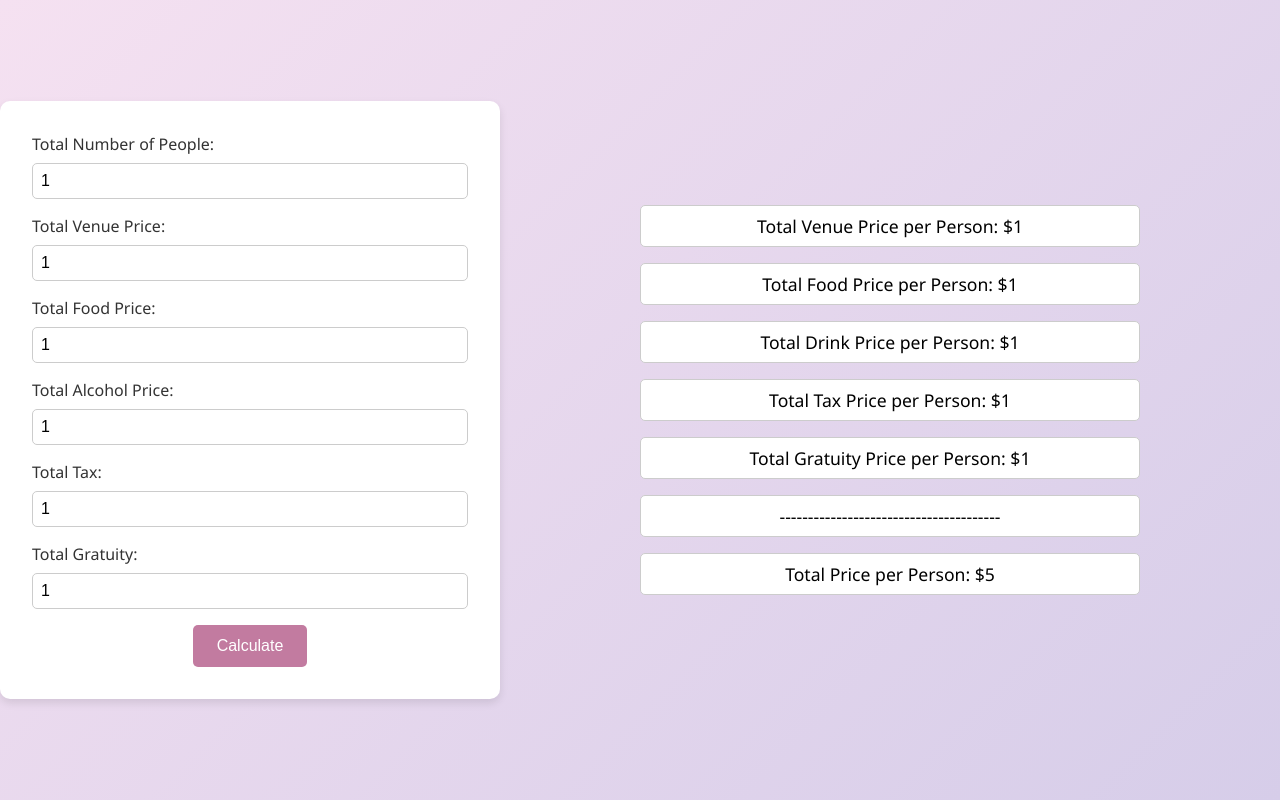
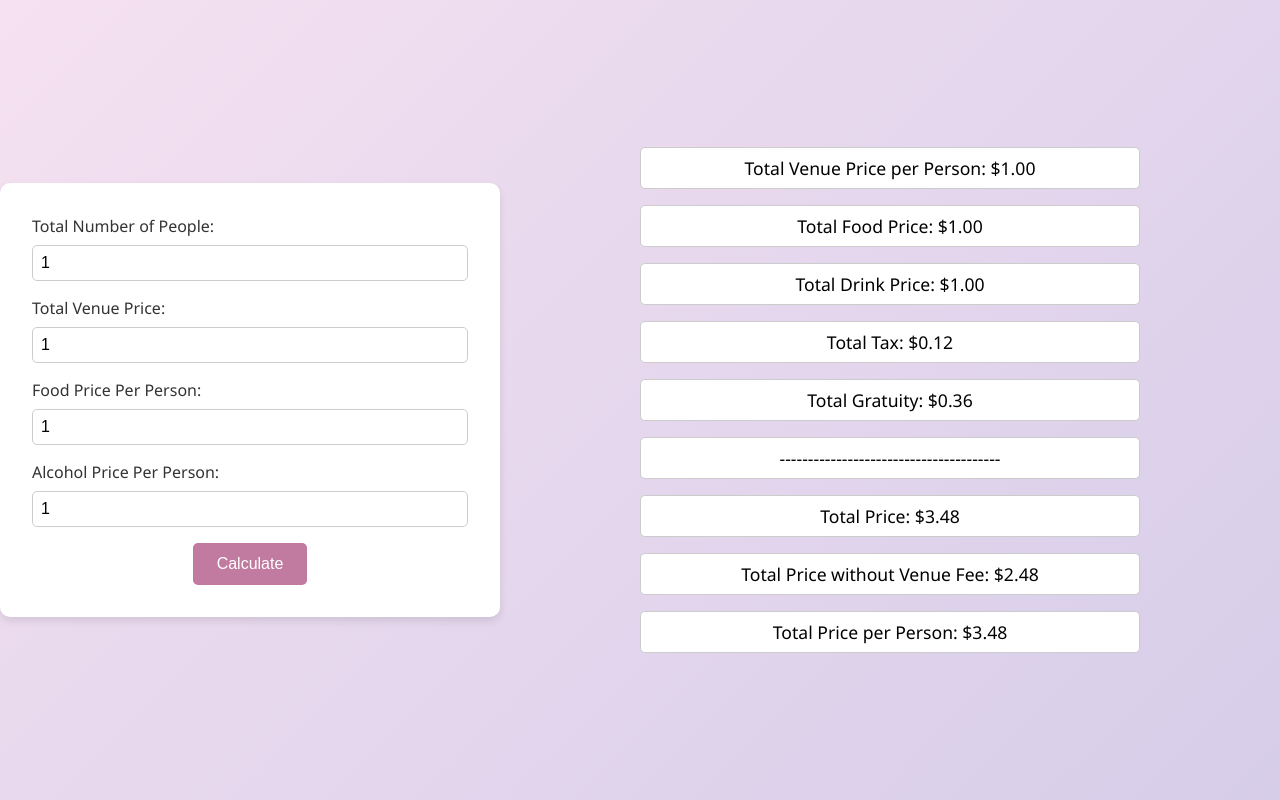
Before and after one commit to faustdom/wedding_help, a plain HTML site: page index.html in a window 1280 px wide. Both pictures are taken after a click on the button "Calculate". Drawn offline with Linux system fonts and the light colour scheme.

Commit message:
fixed calc

```diff
--- a/index.html
+++ b/index.html
@@ -19,20 +19,12 @@
             <input id="venue" type="number" min="1" value="1">
         </label>
         <label for="food">
-            Total Food Price:
+            Food Price Per Person:
             <input id="food" type="number" min="1" value="1">
         </label>
         <label for="drink">
-            Total Alcohol Price:
+            Alcohol Price Per Person:
             <input id="drink" type="number" min="1" value="1">
-        </label>
-        <label for="tax">
-            Total Tax:
-            <input id="tax" type="number" min="1" value="1">
-        </label>
-        <label for="grat">
-            Total Gratuity:
-            <input id="grat" type="number" min="1" value="1">
         </label>
 
         <button onclick="CalculateTotal()">Calculate</button>
@@ -46,6 +38,8 @@
     <div aria-live="polite" id="taxPer"></div>
     <div aria-live="polite" id="gratPer"></div>
     <div aria-live="polite" id="spacer"></div>
+    <div aria-live="polite" id="total"></div>
+    <div aria-live="polite" id="totalNoExtra"></div>
     <div aria-live="polite" id="perPerson"></div>
 </div>
 
--- a/wedCalc.js
+++ b/wedCalc.js
@@ -1,3 +1,10 @@
+const formatter = new Intl.NumberFormat('en-US', {
+    style: 'currency',
+    currency: 'USD',
+    minimumFractionDigits: 2, // always show 2 decimal places
+        maximumFractionDigits: 2, // even for round numbers like 1000
+});
+
 function CalculateTotal() {
 
     const perPerson     = document.querySelector('#perPerson');
@@ -7,37 +14,45 @@ function CalculateTotal() {
     const taxPer        = document.querySelector('#taxPer');
     const gratPer        = document.querySelector('#gratPer');
     const spacer        = document.querySelector('#spacer');
+    const total        = document.querySelector('#total');
+    const totalNoExtra        = document.querySelector('#totalNoExtra');
 
     const people  = parseFloat(document.getElementById('people').value);
     const venue  = parseFloat(document.getElementById('venue').value);
     const food  = parseFloat(document.getElementById('food').value);
     const drink  = parseFloat(document.getElementById('drink').value);
-    const tax  = parseFloat(document.getElementById('tax').value);
-    const grat  = parseFloat(document.getElementById('grat').value);
 
     const resultsContainer = document.querySelector('.results-container');
     resultsContainer.classList.remove('hidden');
 
 
-    let venuePrice = CalculatePerPerson(people,venue);
-    let foodPrice = CalculatePerPerson(people,food);
-    let drinkPrice = CalculatePerPerson(people,drink);
-    let taxPrice = CalculatePerPerson(people,tax);
-    let gratPrice = CalculatePerPerson(people,grat);
+    let venuePrice = venue / people;
+    let foodPrice = CalcTotal(people,food);
+    let drinkPrice = CalcTotal(people,drink);
+    let taxPrice = GratuityOrTipPerPerson(foodPrice+drinkPrice,6);
+    let gratPrice = GratuityOrTipPerPerson(foodPrice+drinkPrice,18);
 
-    let totalPrice = venuePrice + foodPrice + drinkPrice + taxPrice + gratPrice;
+    let totalPrice = venue + foodPrice + drinkPrice + taxPrice + gratPrice;
+    let totalPricePer = totalPrice / people;
+    let totalNoExtraPrice = foodPrice + drinkPrice + taxPrice + gratPrice;
 
-    venuePer.innerHTML = `Total Venue Price per Person: $${venuePrice}`;
-    foodPer.innerHTML = `Total Food Price per Person: $${foodPrice}`;
-    drinkPer.innerHTML = `Total Drink Price per Person: $${drinkPrice}`;
-    taxPer.innerHTML = `Total Tax Price per Person: $${taxPrice}`;
-    gratPer.innerHTML = `Total Gratuity Price per Person: $${gratPrice}`;
+    venuePer.innerHTML = `Total Venue Price per Person: ${formatter.format(venuePrice)}`;
+    foodPer.innerHTML = `Total Food Price: ${formatter.format(foodPrice)}`;
+    drinkPer.innerHTML = `Total Drink Price: ${formatter.format(drinkPrice)}`;
+    taxPer.innerHTML = `Total Tax: ${formatter.format(taxPrice)}`;
+    gratPer.innerHTML = `Total Gratuity: ${formatter.format(gratPrice)}`;
     spacer.innerHTML = `---------------------------------------`;
-    perPerson.innerHTML = `Total Price per Person: $${totalPrice}`;
+    total.innerHTML = `Total Price: ${formatter.format(totalPrice)}`;
+    totalNoExtra.innerHTML = `Total Price without Venue Fee: ${formatter.format(totalNoExtraPrice)}`;
+    perPerson.innerHTML = `Total Price per Person: ${formatter.format(totalPricePer)}`;
 
 
 }
 
-function CalculatePerPerson(personCount,price) {
-    return price / personCount;
+function CalcTotal(personCount,price) {
+    return price * personCount;
 }
+
+function GratuityOrTipPerPerson(price, percent) {
+    return price * (percent / 100);
+}
```
